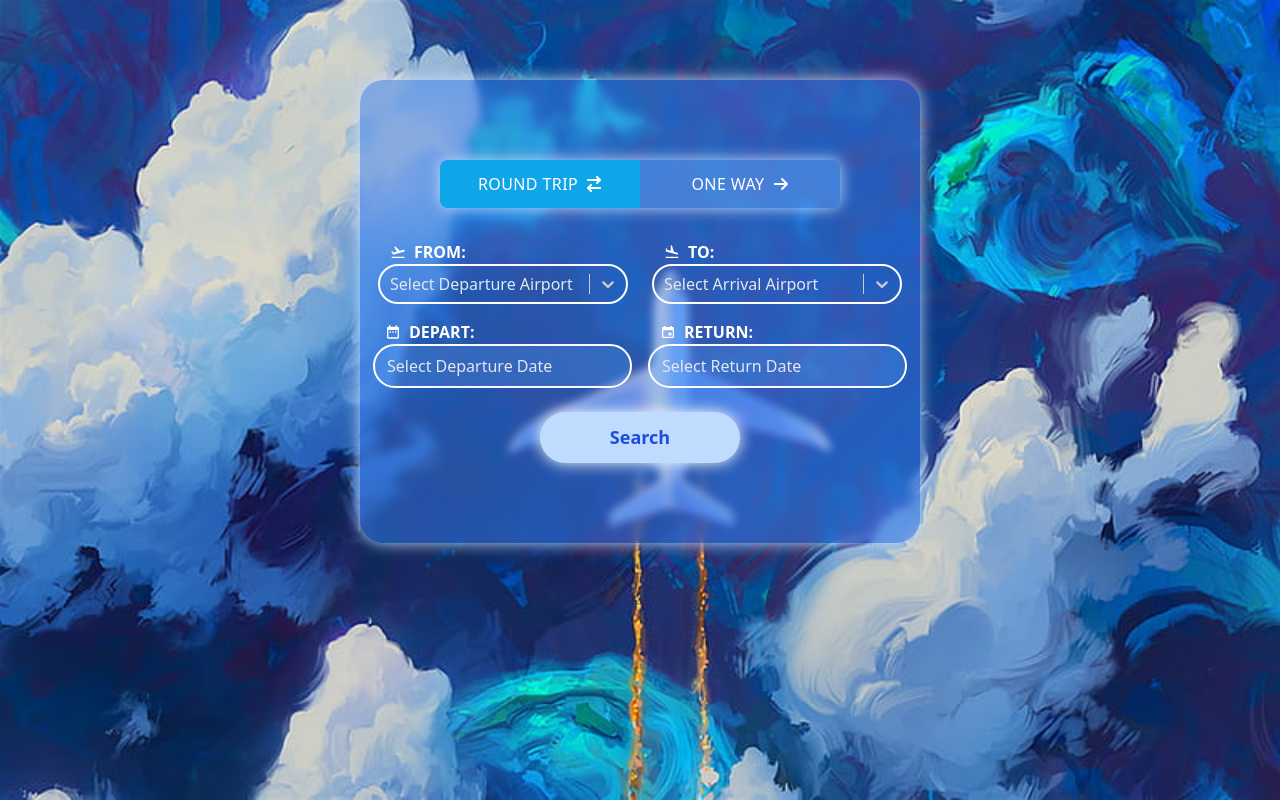
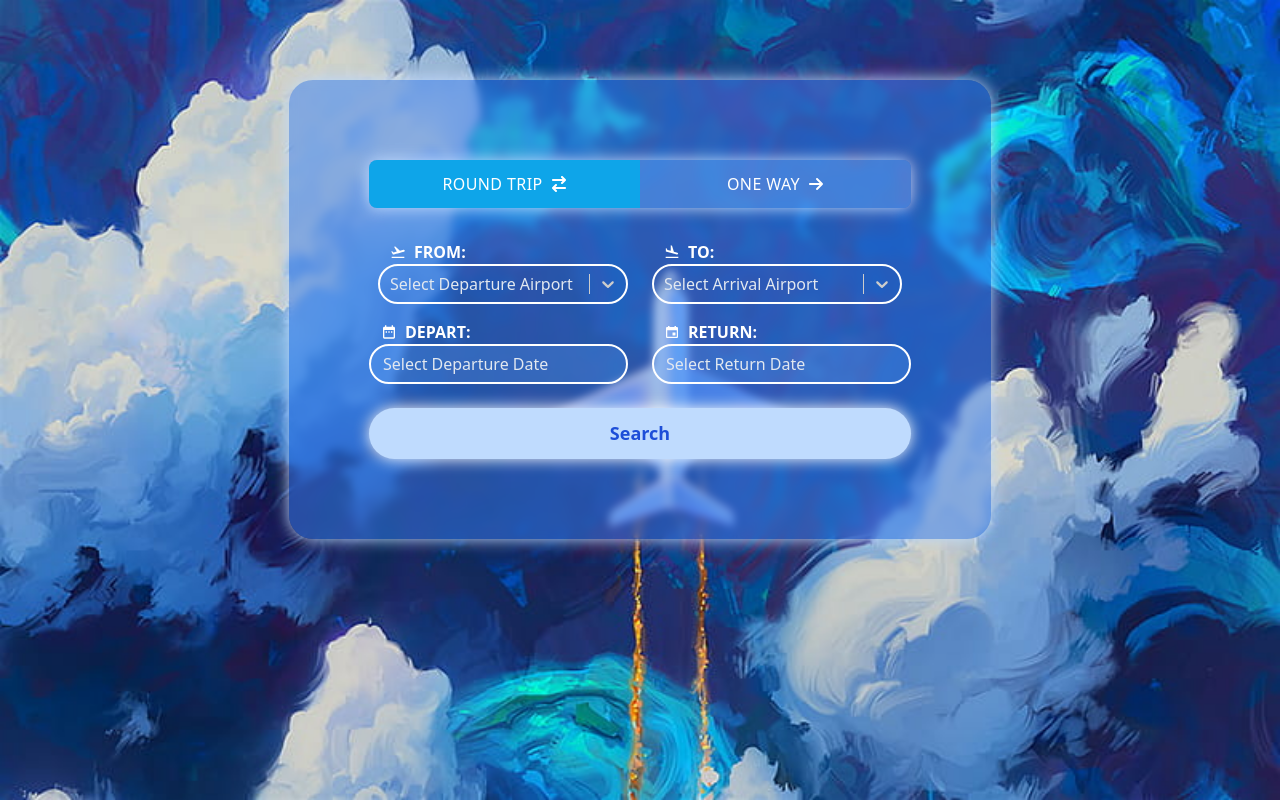
Before and after one commit to gokcetasci/flight-search-app, a React (Create React App) app: page / in a window 1280 px wide. Built offline with nearby package versions, Linux system fonts and the light colour scheme.

Commit message:
added style

```diff
--- a/src/components/Search.jsx
+++ b/src/components/Search.jsx
@@ -18,8 +18,17 @@ const Search = () => {
   const [returnDate, setReturnDate] = useState(null);
   const [oneWay, setOneWay] = useState(false);
   const [searchResults, setSearchResults] = useState([]);
+  const [isSearching, setIsSearching] = useState(false);
 
-  const handleSearch = () => {
+  const handleSearch = async () => {
+    try {
+      setIsSearching(true);
+
+      if (!departureAirport || !arrivalAirport || !departureDate || !returnDate) {
+        alert("Please select all options");
+        return;
+      }
+
       if (!Data || !Data.flights) {
         console.error("Data or Data.flights is undefined");
         return;
@@ -35,6 +44,11 @@ const Search = () => {
       });
 
       setSearchResults(filteredFlights);
+    } catch (error) {
+      console.error("Error during search:", error);
+    } finally {
+      setIsSearching(false);
+    }
   };
 
   // react-select options
@@ -46,18 +60,18 @@ const Search = () => {
   return (
     <div className="w-full h-full flex items-center justify-center flex flex-col">
       <div
-        className="container flex flex-col items-center justify-center rounded-3xl md:w-1/2 p-20 backdrop-blur-sm bg-[#3b82f6]/50 space-y-4"
+      className={`backdrop-blur-sm bg-[#3b82f6]/50 rounded-3xl flex items-center justify-center ${searchResults.length > 0 ? "w-11/12	 p-5 flex-row space-x-4" : "p-20 flex-col space-y-4"} `}
       style={{ boxShadow: "0 0 16px #bfdbfe" }}
       >
         <div
-          className="w-full flex flex-row items-center justify-center mb-4 bg-transparent rounded-lg"
+          className={`w-full flex flex-row items-center justify-center mb-4 bg-transparent rounded-lg  `}
           style={{ boxShadow: "0 0 16px #bfdbfe" }}
         >
           <button
             onClick={() => setOneWay(false)}
             className={`flex flex-row items-center justify-center text-white font-medium tracking-wide w-1/2 p-3 rounded-l-lg  ${
               !oneWay ? "bg-sky-500 " : "bg-blue-400/50 "
-            }`}
+            } `}
           >
             ROUND TRIP
             <FaArrowRightArrowLeft className="ml-2" />
@@ -75,8 +89,8 @@ const Search = () => {
             <FaArrowRight className="ml-2" />
           </button>
         </div>
-        <div className="flex flex-col md:flex-row items-center md:space-x-6 ">
-          <div>
+        <div className={`flex items-center justify-center w-full  ${searchResults.length > 0 ? "flex-col" : "flex-row md:space-x-6"}`}>
+          <div className={`${searchResults.length > 0 ? "mb-2" : ""}`}>
             <div className="flex flex-row items-center">
               <MdFlightTakeoff className="fill-white ml-3 mr-2" />
               <label className="text-white font-semibold">FROM:</label>
@@ -116,11 +130,15 @@ const Search = () => {
                   ...provided,
                   color: "#ffffff",
                 }),
+                input: (provided) => ({
+                  ...provided,
+                  color: "#ffffff",
+                }),
               }}
             />
           </div>
 
-          <div>
+          <div className={`${searchResults.length > 0 ? "" : ""}`}>
             <div className="flex flex-row items-center">
               <MdFlightLand className="fill-white ml-3 mr-2" />
               <label className="text-white font-semibold">TO:</label>
@@ -159,12 +177,17 @@ const Search = () => {
                   ...provided,
                   color: "#ffffff",
                 }),
+                input: (provided) => ({
+                  ...provided,
+                  color: "#ffffff",
+                }),
+
               }}
             />
           </div>
         </div>
-        <div className="flex flex- space-x-4">
-          <div>
+        <div  className={`w-full flex items-center justify-center  ${searchResults.length > 0 ? "flex-col " : "flex-row md:space-x-6"}`}>
+          <div className={`${searchResults.length > 0 ? "mb-2" : ""}`}>
             <div className="flex flex-row items-center">
               <MdDateRange className="fill-white ml-3 mr-2" />
               <label className="text-white font-semibold">DEPART:</label>
@@ -173,7 +196,7 @@ const Search = () => {
               selected={departureDate}
               onChange={(date) => setDepartureDate(date)}
               dateFormat="dd-MM-yyyy"
-              className="py-2 px-3 rounded-full border-[2px] border-white hover:border-[2px] hover:border-blue-700 focus:outline-none bg-blue-400/25 text-white cursor-pointer"
+              className="py-1.5 px-3 rounded-full border-[2px] border-white hover:border-[2px] hover:border-blue-700 focus:outline-none bg-blue-400/25 text-white cursor-pointer"
               placeholderText="Select Departure Date"
               wrapperClassName="date-picker-wrapper"
             />
@@ -190,19 +213,19 @@ const Search = () => {
                 dateFormat="dd-MM-yyyy"
                 disabled={oneWay}
                 minDate={departureDate}
-                className="py-2 px-3 rounded-full border-[2px] border-white hover:border-[2px] hover:border-blue-700  bg-blue-400/25 focus:outline-none  text-white cursor-pointer"
+                className="py-1.5 px-3 rounded-full border-[2px] border-white hover:border-[2px] hover:border-blue-700  bg-blue-400/25 focus:outline-none  text-white cursor-pointer"
                 placeholderText="Select Return Date"
                 wrapperClassName="date-picker-wrapper"
               />
             </div>
           )}
         </div>
-        <div className="flex items-center justify-center pt-2 w-full">
+        <div className={`flex items-center justify-center pt-2 ${searchResults.length > 0 ? "w-1/2" : "w-full "}`}>
           <button
             onClick={handleSearch}
-            className="py-3 w-1/2 bg-blue-200 text-blue-700 rounded-full text-[18px] flex flex-row items-center justify-center hover:scale-105 font-semibold"
+            className="py-3 w-full bg-blue-200 text-blue-700 rounded-full text-[18px] flex flex-row items-center justify-center hover:scale-105 font-semibold"
             style={{ boxShadow: "0 0 16px #ffffff" }}          >
-            Search
+            {isSearching ? "Searching..." : "Search"}
           </button>
         </div>
       </div>
```
Lines whose indentation alone changed are shown as unchanged.
